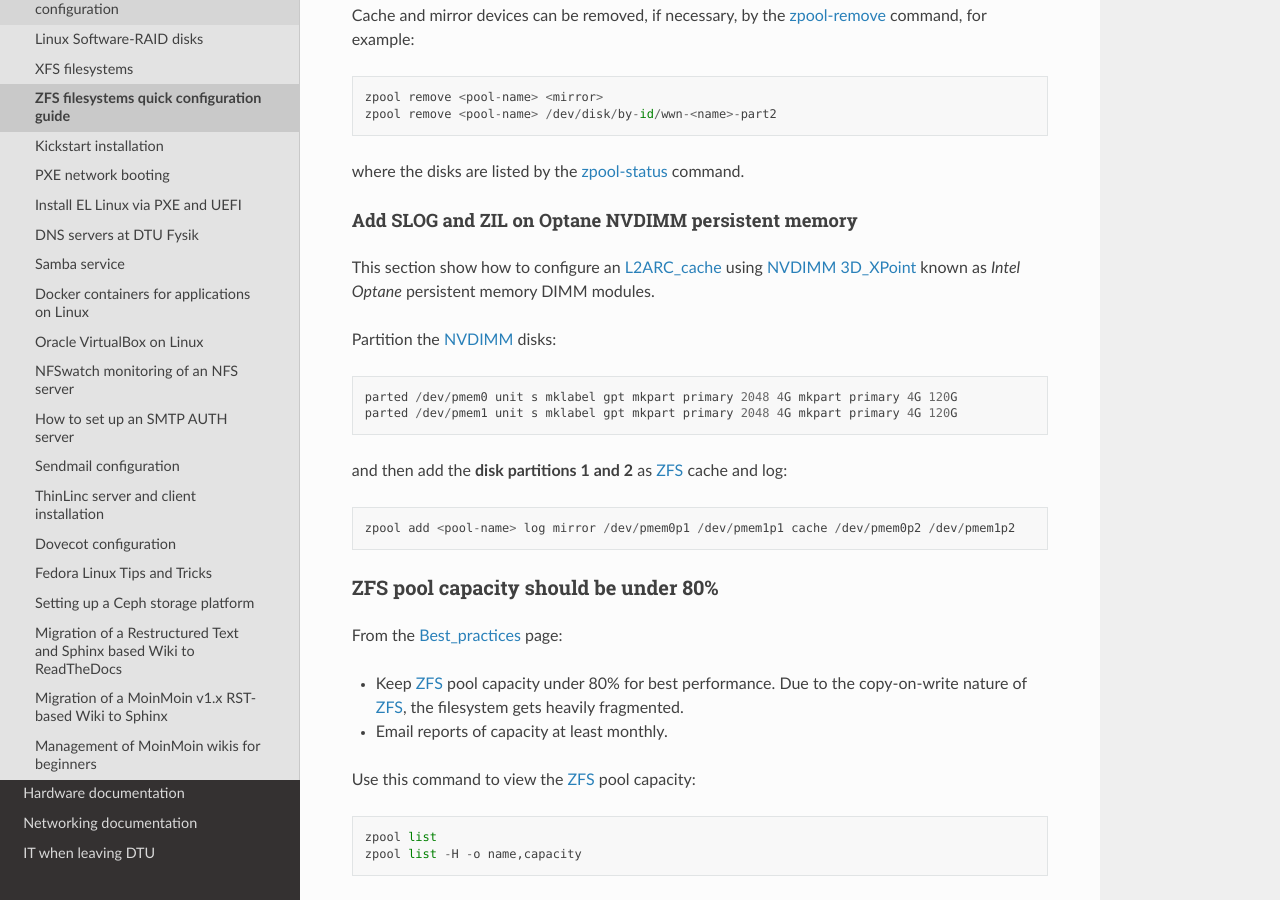
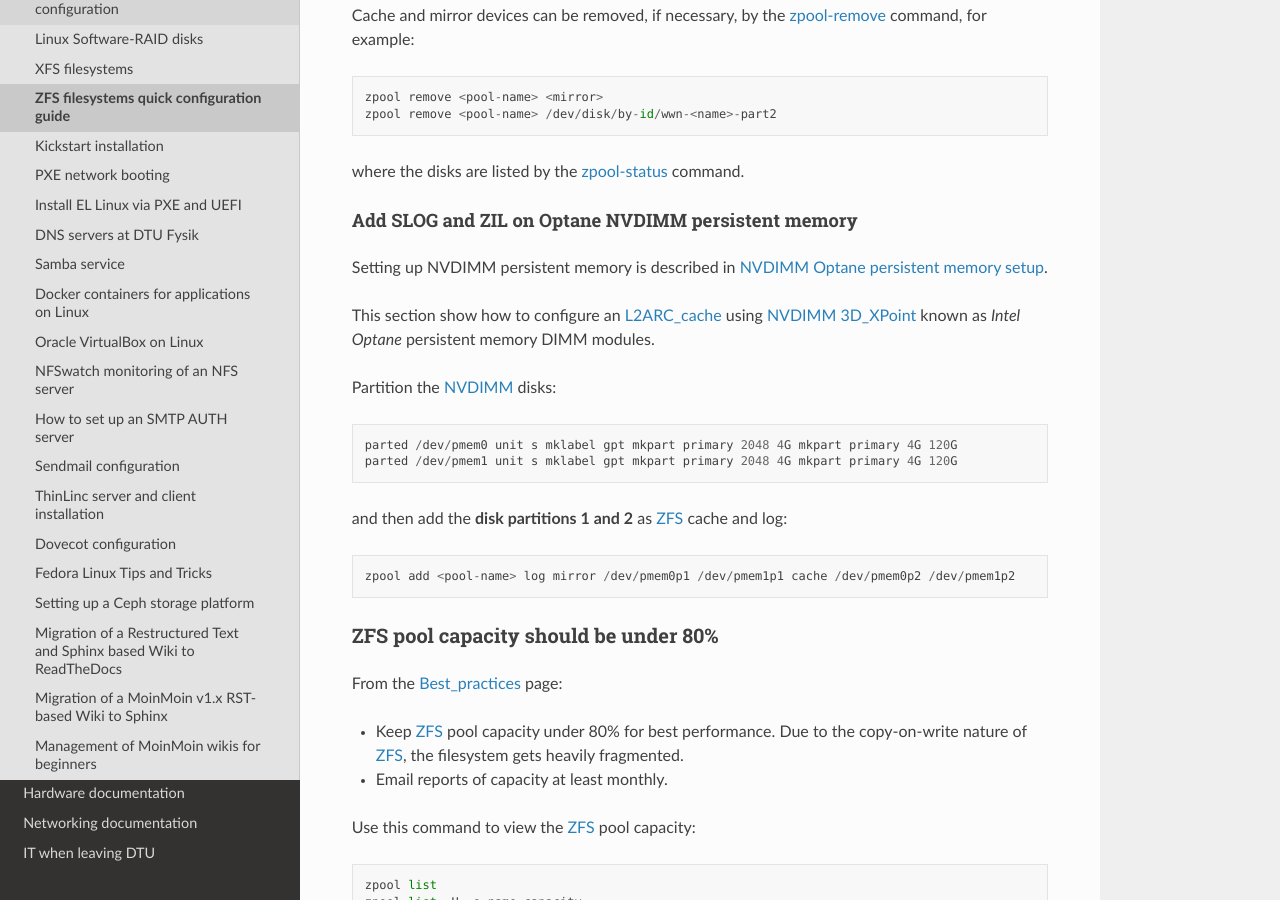
Before and after one commit to OleHolmNielsen/ITwiki, a Sphinx documentation site: the page built from docs/ZFS_filesystems.rst, in a window 1280 px wide and 900 px high, scrolled down 4889 px. Built offline with Sphinx 7.4.7 and the Read the Docs theme 2.0.0, drawn with Linux system fonts in a browser that asks for light colours.

Commit message:
NVDIMM setup

```diff
--- a/docs/Dell_R640.rst
+++ b/docs/Dell_R640.rst
@@ -438,6 +438,8 @@ Miscellaneous Settings menu
 
 * **Keyboard NumLock** = **Off**.
 
+.. _NVDIMM_Setup:
+
 NVDIMM Optane persistent memory setup
 =========================================
 
--- a/docs/ZFS_filesystems.rst
+++ b/docs/ZFS_filesystems.rst
@@ -218,6 +218,8 @@ where the disks are listed by the zpool-status_ command.
 
 Add SLOG and ZIL on Optane NVDIMM persistent memory
 ......................................................
+
+Setting up NVDIMM persistent memory is described in :ref:`NVDIMM_Setup`.
 
 This section show how to configure an L2ARC_cache_
 using NVDIMM_ 3D_XPoint_ known as *Intel Optane* persistent memory DIMM modules.
```
